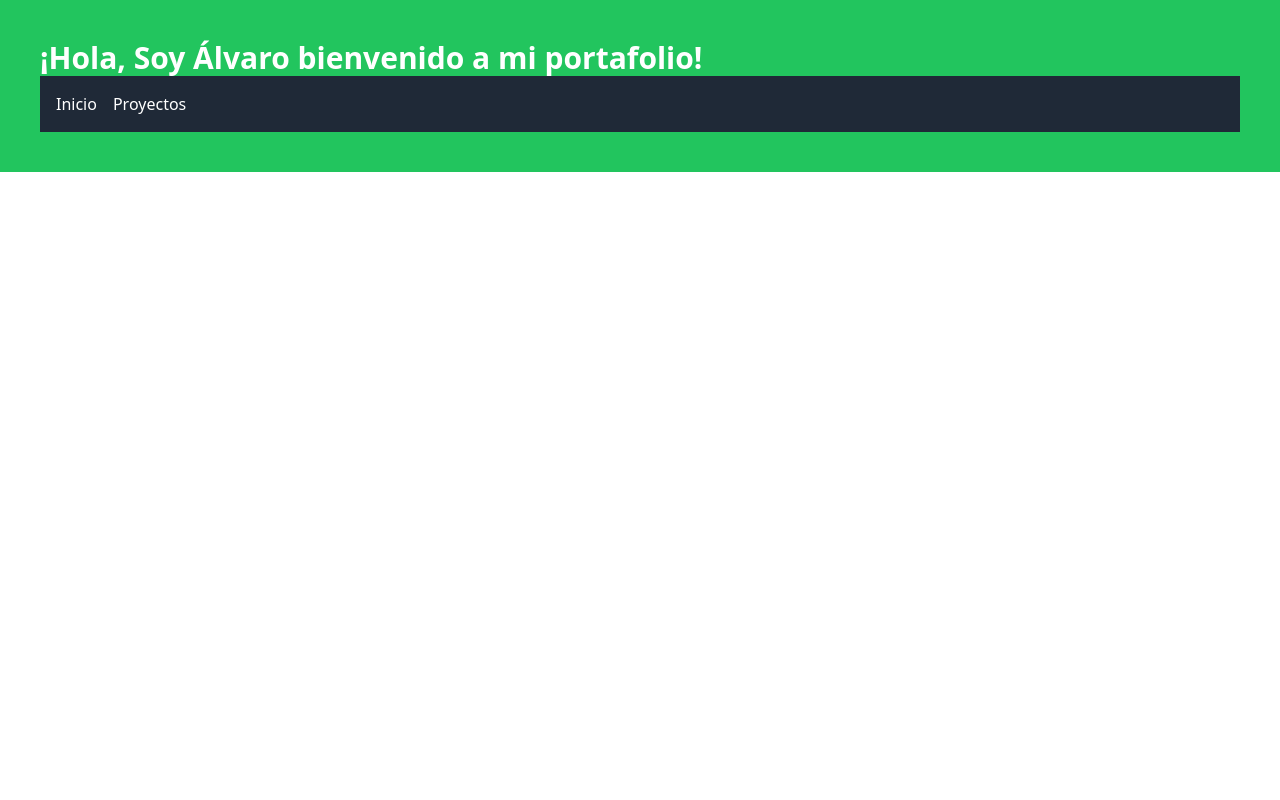
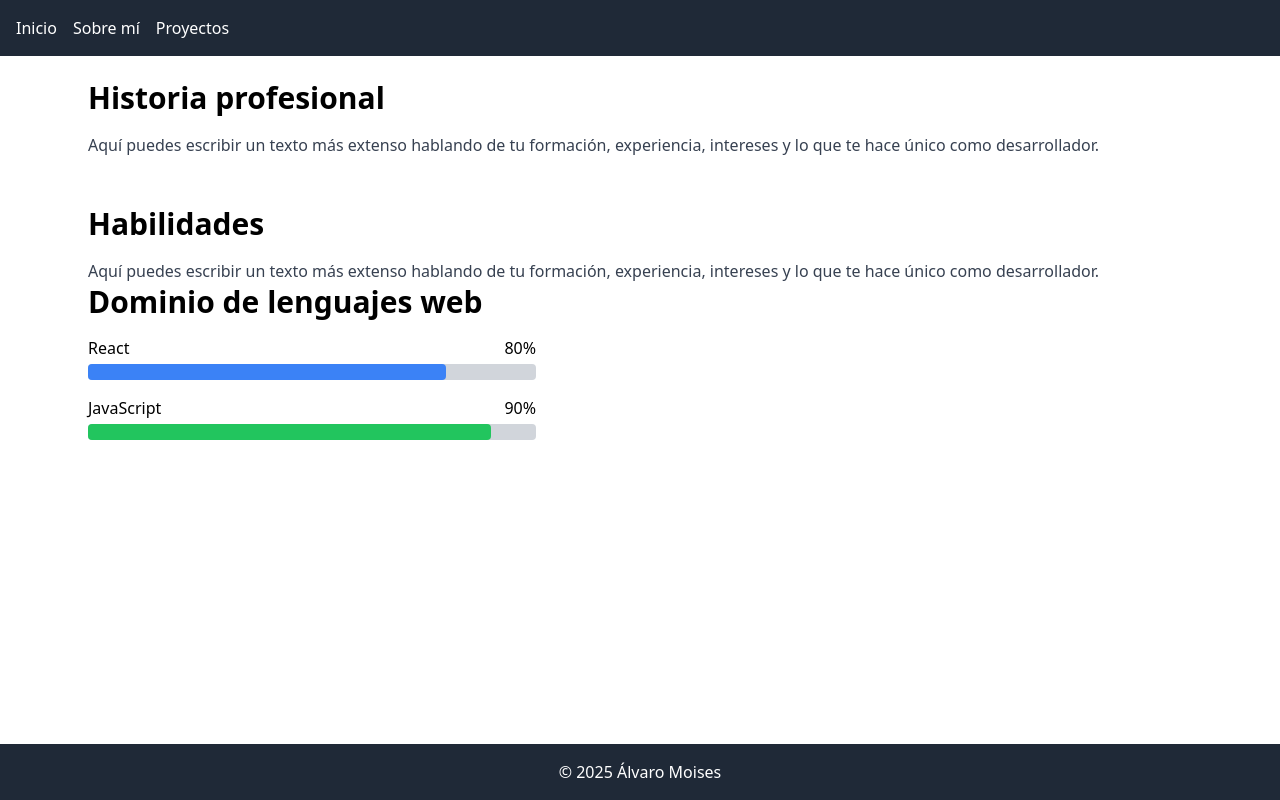
Before and after one commit to AlvaFM/Portafolio_react, a React (Create React App) app: page /AboutMe in a window 1280 px wide. Built offline with nearby package versions, Linux system fonts and the light colour scheme.

Commit message:
Actualización: estructura básica con Inicio, Sobre mí y Proyectos

```diff
--- a/src/App.js
+++ b/src/App.js
@@ -2,22 +2,26 @@ import { BrowserRouter, Routes, Route } from 'react-router-dom';
 import Navbar from './components/Navbar';
 import Inicio from './pages/Inicio';
 import Proyectos from './pages/Proyectos';
+import AboutMe from './pages/Aboutme';
 import './App.css';
 
 function App() {
   return (
-    <div className="bg-green-500 text-white p-10">
-      <h1 className="text-3xl font-bold">
-        ¡Hola, Soy Álvaro bienvenido a mi portafolio!
-      </h1>
-
+    <div className="min-h-screen flex flex-col">
       <BrowserRouter>
         <Navbar />
-        <Routes>
-          <Route path="/" element={<Inicio />} />
-          <Route path="/proyectos" element={<Proyectos />} />
-        </Routes>
+        <main className="flex-grow">
+          <Routes>
+            <Route path="/" element={<Inicio />} />
+            <Route path="/proyectos" element={<Proyectos />} />
+            <Route path="/AboutMe" element={<AboutMe />} />
+          </Routes>
+        </main>
       </BrowserRouter>
+
+      <footer className="p-4 bg-gray-800 text-white text-center">
+        © 2025 Álvaro Moises
+      </footer>
     </div>
   );
 }
--- a/src/components/Navbar.jsx
+++ b/src/components/Navbar.jsx
@@ -4,7 +4,9 @@ function Navbar() {
   return (
     <nav className="flex gap-4 p-4 bg-gray-800 text-white">
       <Link to="/">Inicio</Link>
+      <Link to="/AboutMe">Sobre mí</Link>
       <Link to="/proyectos">Proyectos</Link>
+
     </nav>
   );
 }
--- /dev/null
+++ b/src/pages/Aboutme.jsx
@@ -0,0 +1,52 @@
+
+
+function AboutMe() {
+  return (
+    <div className="max-w-6xl mx-auto p-6">
+
+      <section className="mb-12">
+        <h2 className="text-3xl font-semibold mb-4">Historia profesional</h2>
+        <p className="text-gray-700 leading-relaxed">
+          Aquí puedes escribir un texto más extenso hablando de tu formación, experiencia, intereses y lo que te hace único como desarrollador.
+        </p>
+      </section>
+
+      <section>
+        <h2 className="text-3xl font-semibold mb-4">Habilidades </h2>
+
+         <p className="text-gray-700 leading-relaxed">
+          Aquí puedes escribir un texto más extenso hablando de tu formación, experiencia, intereses y lo que te hace único como desarrollador.
+        </p>
+
+
+        <h2 className="text-3xl font-semibold mb-4">Dominio de lenguajes web  </h2>
+
+        <div className="space-y-4 max-w-md">
+          <div>
+            <div className="flex justify-between mb-1">
+              <span>React</span>
+              <span>80%</span>
+            </div>
+            <div className="w-full bg-gray-300 rounded h-4">
+              <div className="bg-blue-500 h-4 rounded" style={{ width: '80%' }}></div>
+            </div>
+          </div>
+
+          <div>
+            <div className="flex justify-between mb-1">
+              <span>JavaScript</span>
+              <span>90%</span>
+            </div>
+            <div className="w-full bg-gray-300 rounded h-4">
+              <div className="bg-green-500 h-4 rounded" style={{ width: '90%' }}></div>
+            </div>
+          </div>
+
+        </div>
+      </section>
+
+    </div>
+  );
+}
+
+export default AboutMe;
--- a/src/pages/Inicio.jsx
+++ b/src/pages/Inicio.jsx
@@ -1,6 +1,43 @@
-// src/pages/Inicio.jsx
 function Inicio() {
-  return <div>Esta es la página de Inicio</div>;
+  return (
+    <div className="max-w-6xl mx-auto p-6">
+
+      {/* Foto y presentación */}
+      <section className="flex flex-col md:flex-row items-center gap-6 mb-12">
+        <img
+          src="/ruta-a-tu-foto.jpg"
+          alt="Foto de Álvaro Moisés"
+          className="w-48 h-48 rounded-full object-cover shadow-lg"
+        />
+        <div>
+          <h1 className="text-4xl font-bold mb-4">Álvaro Moisés Flores Muñoz</h1>
+          <p className="text-lg text-gray-700">
+            Soy desarrollador web con pasión por crear experiencias increíbles. Me especializo en React y Tailwind CSS.
+          </p>
+        </div>
+      </section>
+
+      {/* Mensaje o descripción */}
+      <section className="mb-12">
+        <h2 className="text-3xl font-semibold mb-4">Mensaje</h2>
+        <p className="text-gray-700 leading-relaxed">
+          Bienvenido a mi portafolio donde comparto mis proyectos y habilidades. Siempre estoy abierto a nuevos retos y colaboraciones.
+        </p>
+      </section>
+
+      {/* Contactos rápidos */}
+      <section className="mb-12">
+        <h2 className="text-3xl font-semibold mb-4">Contactos Rápidos</h2>
+        <ul className="text-gray-700 space-y-2">
+          <li>Email: <a href="mailto:tuemail@example.com" className="text-blue-600 hover:underline">tuemail@example.com</a></li>
+          <li>LinkedIn: <a href="https://linkedin.com/in/tuusuario" target="_blank" rel="noopener noreferrer" className="text-blue-600 hover:underline">linkedin.com/in/tuusuario</a></li>
+          <li>GitHub: <a href="https://github.com/tuusuario" target="_blank" rel="noopener noreferrer" className="text-blue-600 hover:underline">github.com/tuusuario</a></li>
+          {/* Puedes agregar más contactos como Twitter, WhatsApp, etc */}
+        </ul>
+      </section>
+
+    </div>
+  );
 }
 
 export default Inicio;
```
